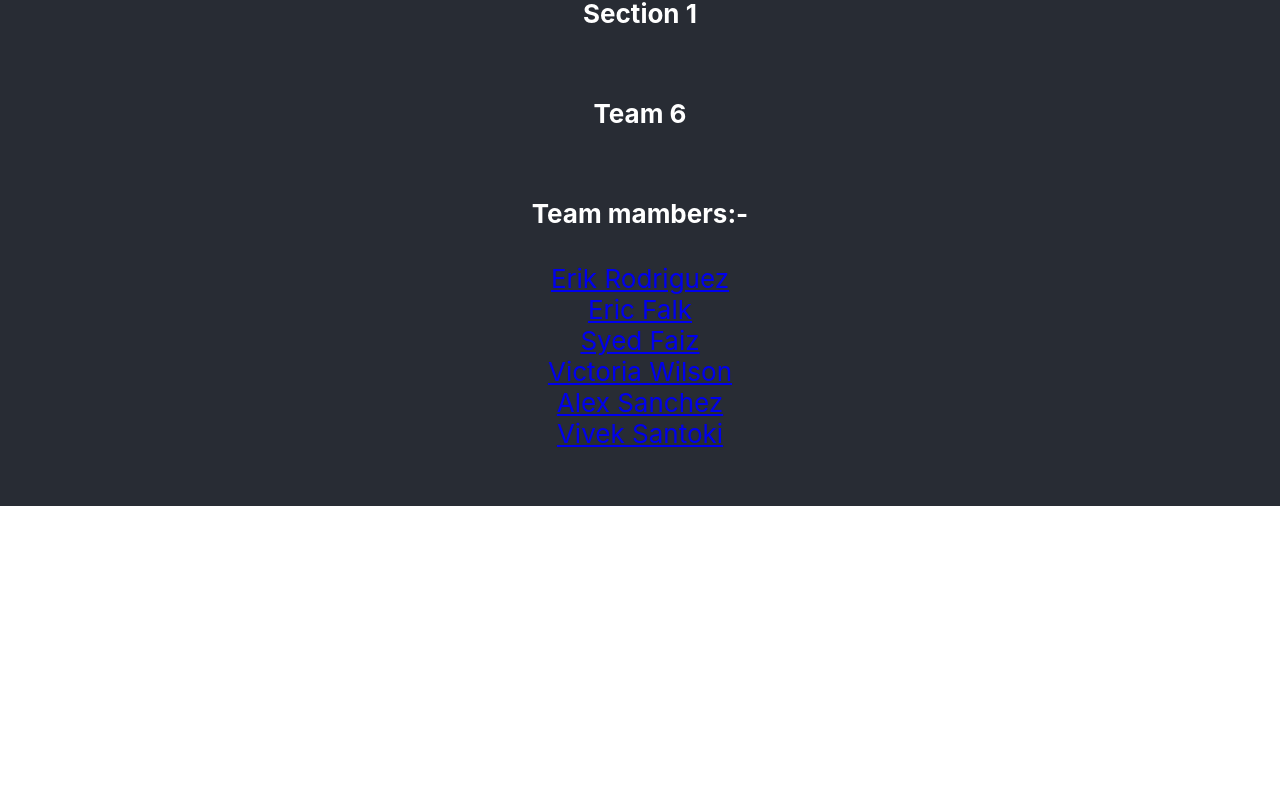
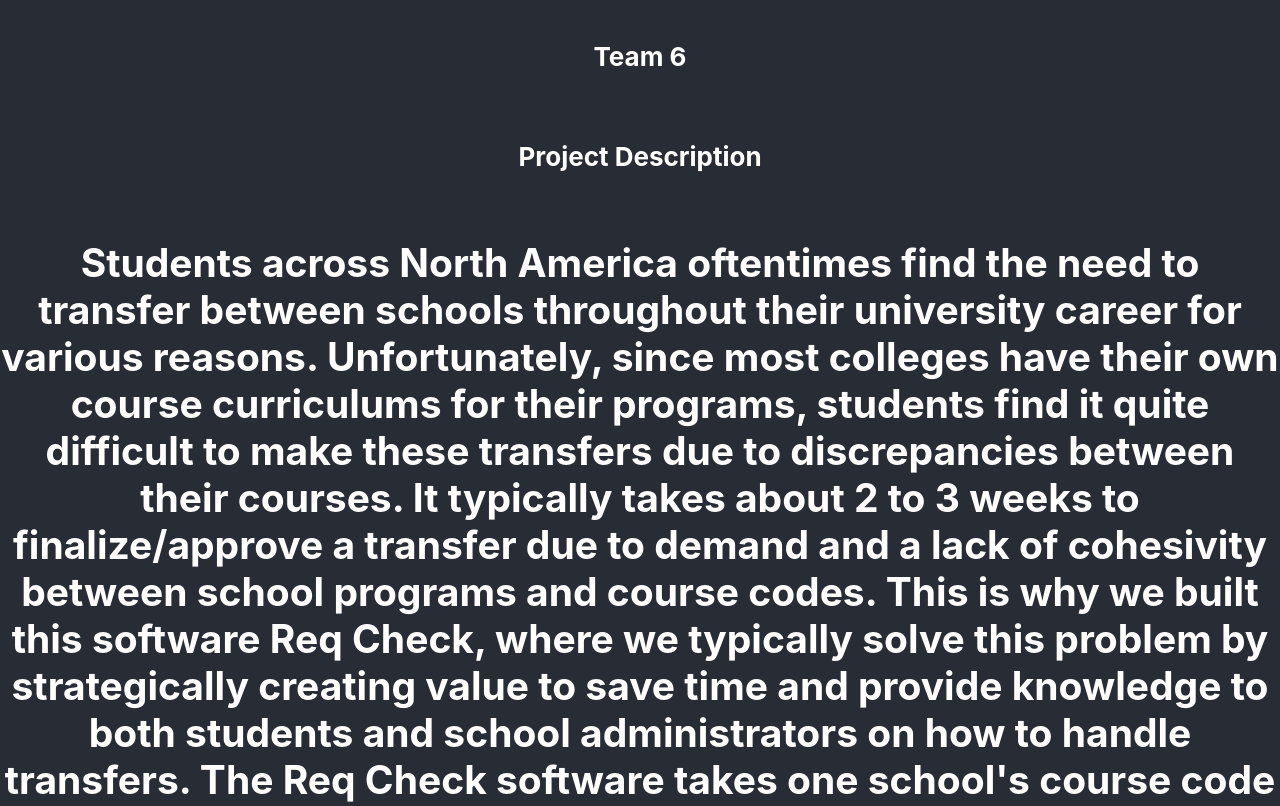
Before and after one commit to PianomanEric/reqcheck, a React (Create React App) app in the folder application/team-website/: page / in a window 1280 px wide. Shown: the part 294-1100 px from the top of the page. Before the commit the page ends 800 px from the top, so only its background shows below. Built offline with nearby package versions, Linux system fonts and the light colour scheme.

Commit message:
Update home.js

```diff
--- a/application/team-website/src/home.js
+++ b/application/team-website/src/home.js
@@ -18,6 +18,25 @@ function Home() {
           Team 6
         </h4>
         <h4>
+          Project Description
+        </h4>
+        <h2>
+          Students across North America oftentimes find the need to transfer between schools throughout
+          their university career for various reasons. Unfortunately, since most colleges have their own
+          course curriculums for their programs, students find it quite difficult to make these transfers due
+          to discrepancies between their courses. It typically takes about 2 to 3 weeks to finalize/approve a
+          transfer due to demand and a lack of cohesivity between school programs and course codes.
+          This is why we built this software Req Check, where we typically solve this problem by strategically
+          creating value to save time and provide knowledge to both students and school administrators on how to handle transfers.
+
+          The Req Check software takes one school's course code and matches it with the other schools' courses.
+          An automated system like Req Check will efficiently map out when a student will graduate as well as ensure
+          they are on the right track as a new transfer student. Req Check will alleviate stress for students and faculty
+          as well as save time and money. At the end of the day, the goal is to help both parties and stakeholders plan
+          and handle the transfers beforehand seamlessly.
+
+        </h2>
+        <h4>
           Team mambers:-
         </h4>
         <Link to={`member/${'ericR'}`}>{'Erik Rodriguez'}</Link>
```
